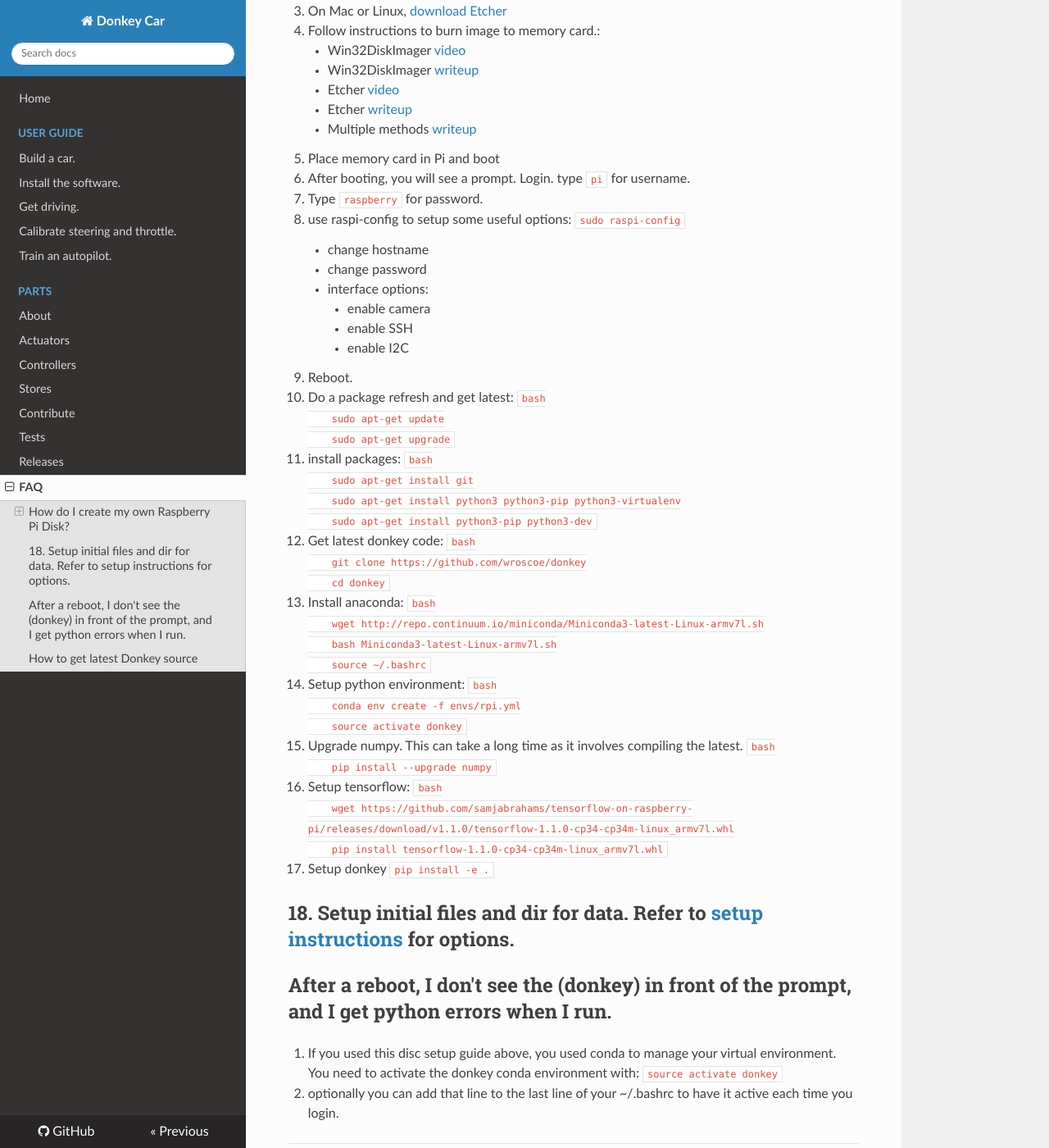
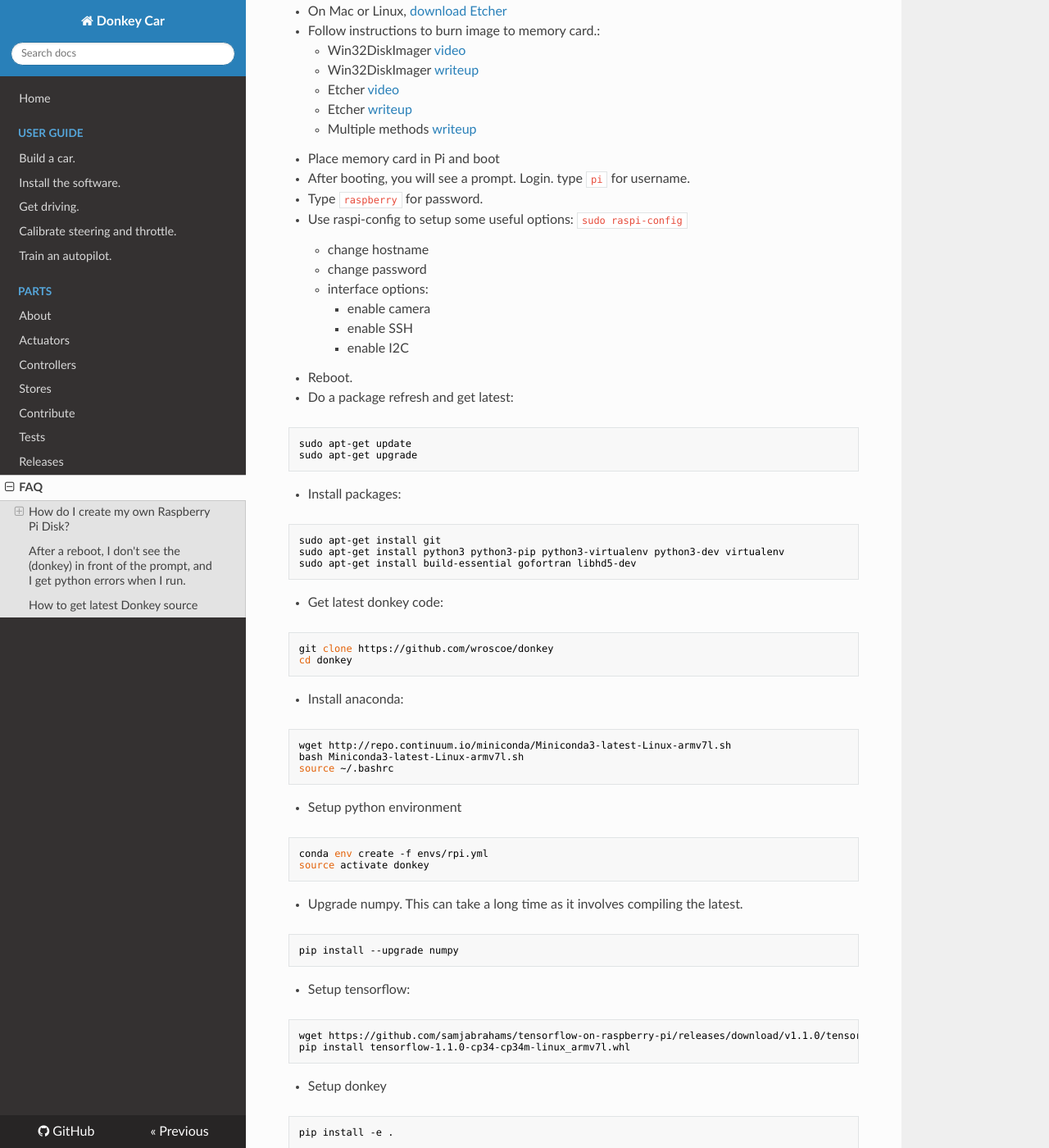
Before and after one commit to autorope/donkeycar, an MkDocs documentation site: the page built from docs/faq.md, in a window 1280 px wide and 1400 px high, scrolled down 351 px. Shown: the whole window at 82% size. Built offline with MkDocs 1.6.1, drawn with Linux system fonts in a browser that asks for light colours; nearby versions of some CDN libraries; old or Windows-style settings are respelled for this version of MkDocs; some of the changed text lies outside the part shown.

Commit message:
updated docs. fixed formatting and minor errors. moved towards full path in scripts

````diff
--- a/docs/faq.md
+++ b/docs/faq.md
@@ -4,75 +4,91 @@
 
 ##### This uses minimal space on your memory card, is easy to upgrade and make changes to source
 
-1. [Download raspian lite](https://downloads.raspberrypi.org/raspbian_lite_latest)
-2. On Windows, [download disk imager](https://sourceforge.net/projects/win32diskimager/files/latest/download)
-3. On Mac or Linux, [download Etcher](https://etcher.io)
-4. Follow instructions to burn image to memory card.:
+* [Download raspian lite](https://downloads.raspberrypi.org/raspbian_lite_latest)
+* On Windows, [download disk imager](https://sourceforge.net/projects/win32diskimager/files/latest/download)
+* On Mac or Linux, [download Etcher](https://etcher.io)
+* Follow instructions to burn image to memory card.:
       * Win32DiskImager [video](https://www.youtube.com/watch?v=SdWr-aolCSA)
       * Win32DiskImager [writeup](https://codeyarns.com/2013/06/21/how-to-write-a-disk-image-using-win32-disk-imager/)
       * Etcher [video](https://www.youtube.com/watch?v=I6F2HoTeiFc)
       * Etcher [writeup](https://www.raspberrypi.org/magpi/pi-sd-etcher/)
       * Multiple methods [writeup](http://elinux.org/RPi_Easy_SD_Card_Setup)
-5. Place memory card in Pi and boot
-6. After booting, you will see a prompt. Login. type ```pi``` for username.
-7. Type ```raspberry``` for password.
-8. use raspi-config to setup some useful options:
-    ```sudo raspi-config```
+* Place memory card in Pi and boot
+
+* After booting, you will see a prompt. Login. type ```pi``` for username.
+
+* Type ```raspberry``` for password.
+
+* Use raspi-config to setup some useful options:
+    `sudo raspi-config`
     * change hostname
     * change password
     * interface options:
         * enable camera
         * enable SSH
         * enable I2C
-9. Reboot.
-10. Do a package refresh and get latest:
-    ```bash
-    sudo apt-get update
-    sudo apt-get upgrade
-    ```
-11. install packages:
-    ```bash
-    sudo apt-get install git
-    sudo apt-get install python3 python3-pip python3-virtualenv
-    sudo apt-get install python3-pip python3-dev
-    ```
 
-12. Get latest donkey code:
-    ```bash
-    git clone https://github.com/wroscoe/donkey
-    cd donkey
-    ```
+* Reboot.
 
-13. Install anaconda:
-    ```bash
-    wget http://repo.continuum.io/miniconda/Miniconda3-latest-Linux-armv7l.sh
-    bash Miniconda3-latest-Linux-armv7l.sh
-    source ~/.bashrc
-    ```
+* Do a package refresh and get latest:
+``` bash
+sudo apt-get update
+sudo apt-get upgrade
+```
 
-14. Setup python environment:
-    ```bash
-    conda env create -f envs/rpi.yml
-    source activate donkey
-    ```
+* Install packages:
 
-15. Upgrade numpy. This can take a long time as it involves compiling the latest.
-    ```bash
-    pip install --upgrade numpy
-    ```
+``` bash
+sudo apt-get install git
+sudo apt-get install python3 python3-pip python3-virtualenv python3-dev virtualenv
+sudo apt-get install build-essential gofortran libhd5-dev
+```
 
-16. Setup tensorflow:
-    ```bash
-    wget https://github.com/samjabrahams/tensorflow-on-raspberry-pi/releases/download/v1.1.0/tensorflow-1.1.0-cp34-cp34m-linux_armv7l.whl
-    pip install tensorflow-1.1.0-cp34-cp34m-linux_armv7l.whl
-    ```
+* Get latest donkey code:
 
-17. Setup donkey
-    ```
-    pip install -e .
-    ```
+``` bash
+git clone https://github.com/wroscoe/donkey
+cd donkey
+```
 
-18. Setup initial files and dir for data. Refer to [setup instructions](guide/install_software.md) for options.
+* Install anaconda:
+
+``` bash
+wget http://repo.continuum.io/miniconda/Miniconda3-latest-Linux-armv7l.sh
+bash Miniconda3-latest-Linux-armv7l.sh
+source ~/.bashrc
+```
+
+* Setup python environment
+
+``` bash
+conda env create -f envs/rpi.yml
+source activate donkey
+```
+
+
+* Upgrade numpy. This can take a long time as it involves compiling the latest.
+
+``` bash
+pip install --upgrade numpy
+```
+
+* Setup tensorflow:
+
+``` bash
+wget https://github.com/samjabrahams/tensorflow-on-raspberry-pi/releases/download/v1.1.0/tensorflow-1.1.0-cp34-cp34m-linux_armv7l.whl
+pip install tensorflow-1.1.0-cp34-cp34m-linux_armv7l.whl
+```
+
+* Setup donkey
+
+``` bash
+pip install -e .
+```
+
+* Setup initial files and dir for data. Refer to [Get Driving](guide/get_driving.md) for options.
+
+
 ---
 ## After a reboot, I don't see the (donkey) in front of the prompt, and I get python errors when I run.
 1. If you used this disc setup guide above, you used conda to manage your virtual environment. You need to activate the donkey conda environment with:
````
Also changed, not shown: other parts of docs/faq.md (+1 -1 lines), docs/guide/get_driving.md (+11 -2 lines), docs/guide/install_software.md (+14 -5 lines), docs/guide/train_autopilot.md (+17 -12 lines), 1 other file.
